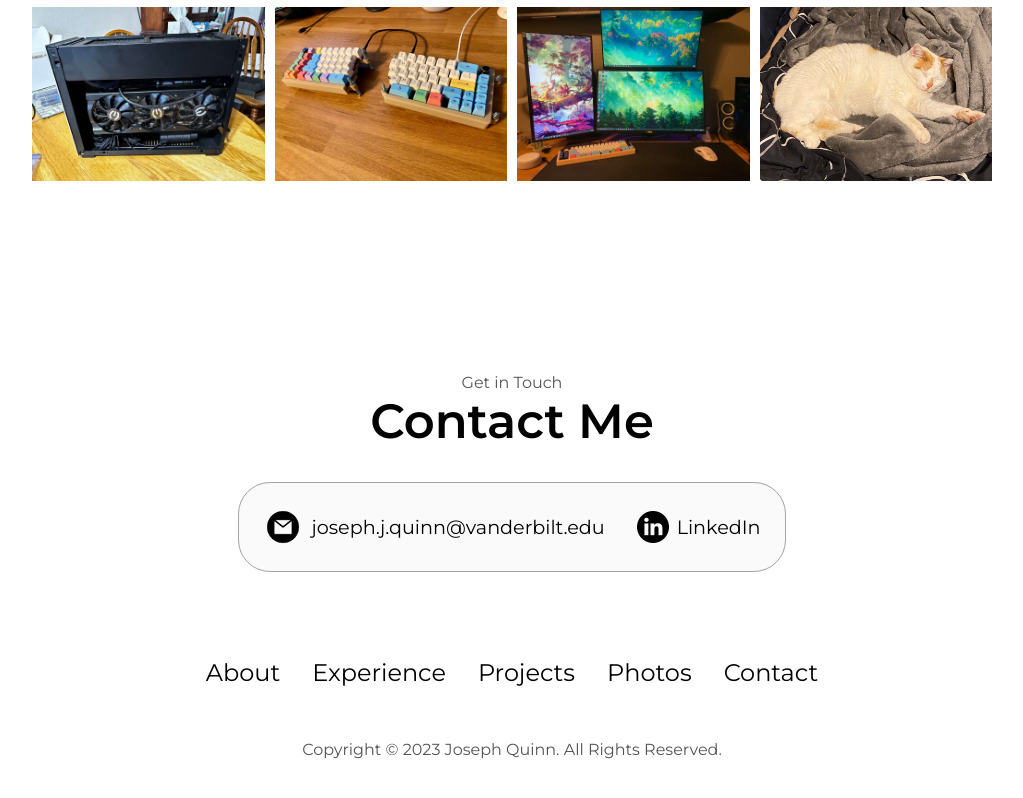
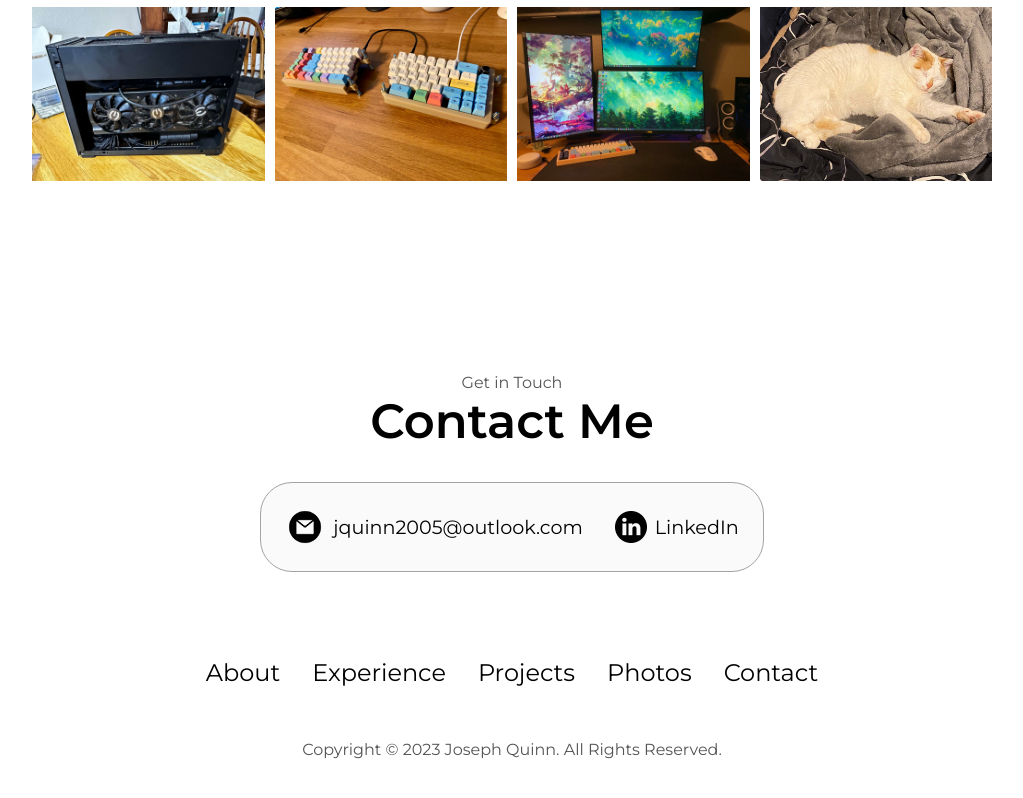
Before and after one commit to josephjquinn/Portfolio-Website, a website: page index.html in a window 1280 px wide. Shown: the part 4985-5783 px from the top of the page, without its empty margins (128-1151 px from the left). Drawn offline with Linux system fonts and the light colour scheme.

Commit message:
updated contact email

```diff
--- a/index.html
+++ b/index.html
@@ -478,7 +478,7 @@
                         alt="Email icon"
                         class="icon contact-icon email-icon"
                 />
-                <p><a href="mailto:joseph.j.quinn@vanderbilt.edu">joseph.j.quinn@vanderbilt.edu</a></p>
+                <p><a href="mailto:jquinn2005@outlook.com">jquinn2005@outlook.com</a></p>
             </div>
             <div class="contact-info-container">
                 <img
```
